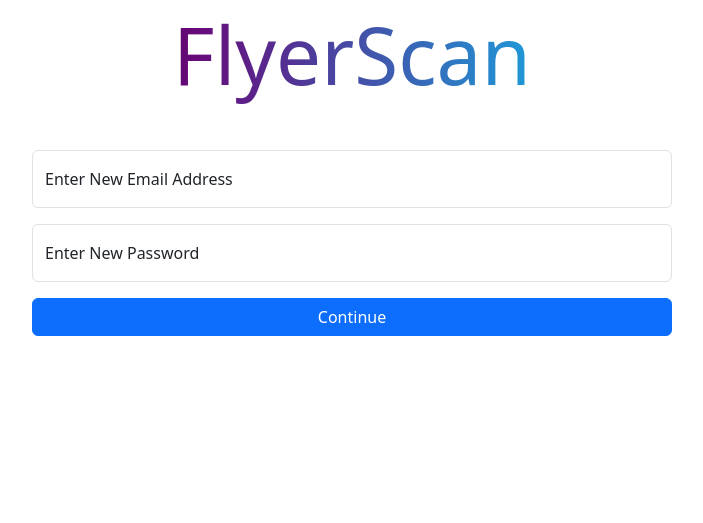
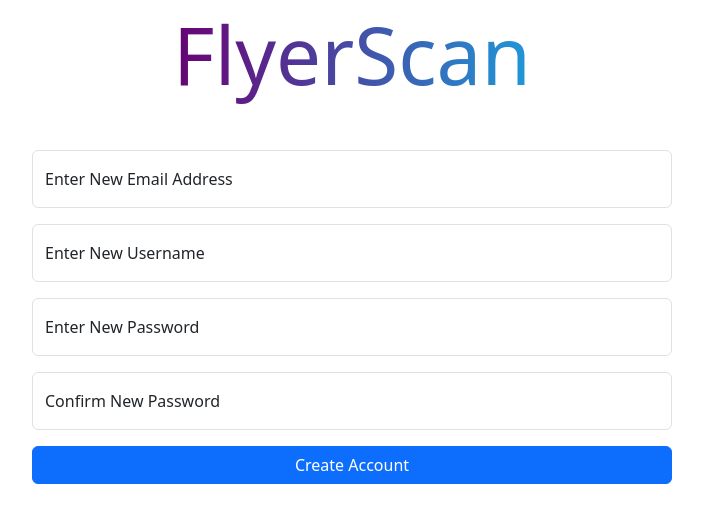
Before and after one commit to Folotu/FlyerScan, a Flask app: page /signup in a window 1280 px wide. Shown: the part 194-717 px from the top of the page, without its empty margins (288-991 px from the left). Run offline with Flask 2, Linux system fonts and the light colour scheme.

Commit message:
added extra input fields for signup page

```diff
--- a/FlyerScan/templates/login.html
+++ b/FlyerScan/templates/login.html
@@ -18,7 +18,6 @@
 
     </div>
 
-
     <div class="form-floating mb-3">
       <input type="password" class='form-control' id="password" name="password" placeholder="Password" value="{{ request.form.password }}">
       <label for="password">Password</label>
--- a/FlyerScan/templates/sign_up.html
+++ b/FlyerScan/templates/sign_up.html
@@ -25,14 +25,25 @@
 
     </div>
 
+    <div class="form-floating mb-3">
+      <input type="text" class='form-control' id="username" name="username" placeholder="username" value="{{ request.form.username }}">
+      <label for="username">Enter New Username</label>
+
+  </div>
+
 
     <div class="form-floating mb-3">
-      <input type="password" class='form-control' id="password" name="password" placeholder="Password" value="{{ request.form.password }}">
+      <input type="password" class='form-control' id="password1" name="password1" placeholder="Password" value="{{ request.form.password1}}">
       <label for="password">Enter New Password</label>
     </div>
 
+    <div class="form-floating mb-3">
+      <input type="password" class='form-control' id="password2" name="password2" placeholder="Password" value="{{ request.form.password2 }}">
+      <label for="password">Confirm New Password</label>
+    </div>
+
       <div class="d-grid gap-2">
-      <button type="submit" class="btn btn-primary">Continue</button>
+      <button type="submit" class="btn btn-primary">Create Account</button>
     </div>
     </form>
     </div>
```
Also changed, not shown: instance/FlyerScanApp.sqlite, 1 other file.
